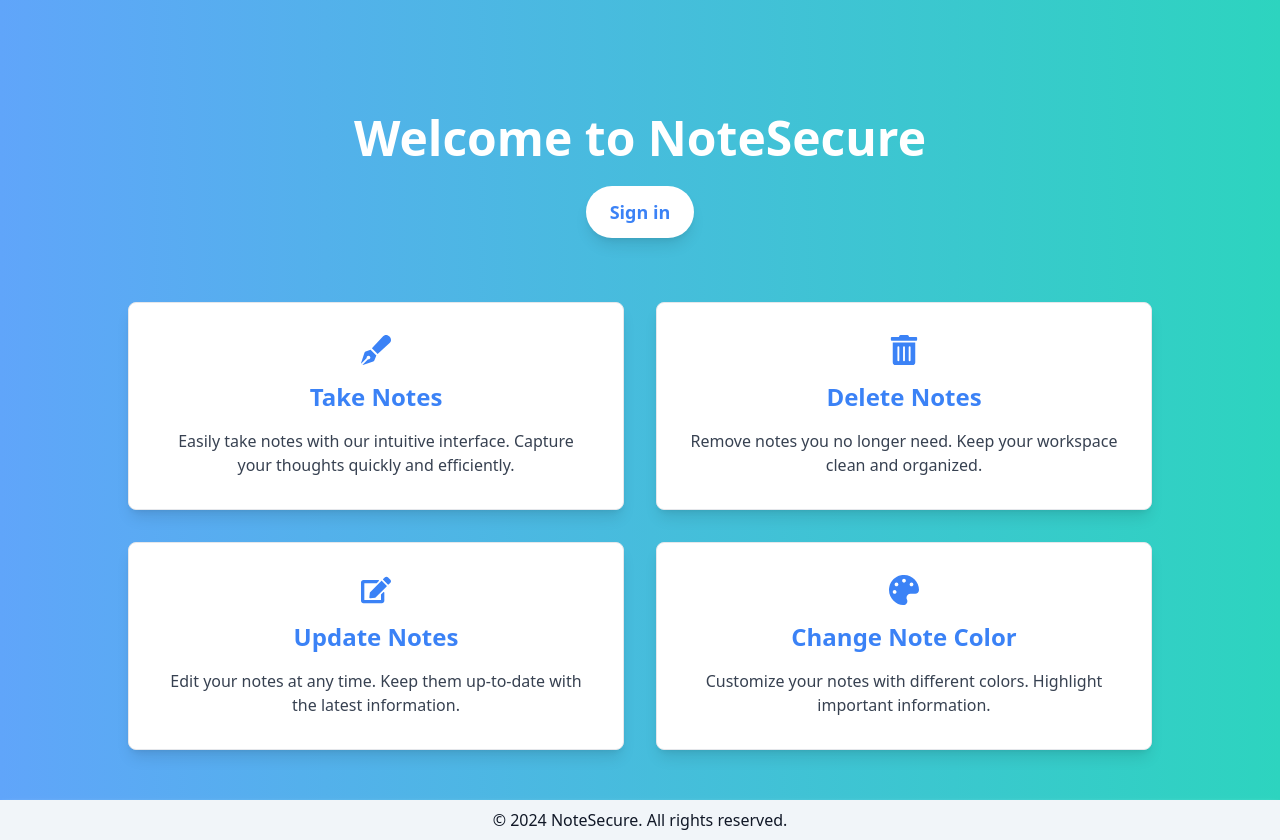
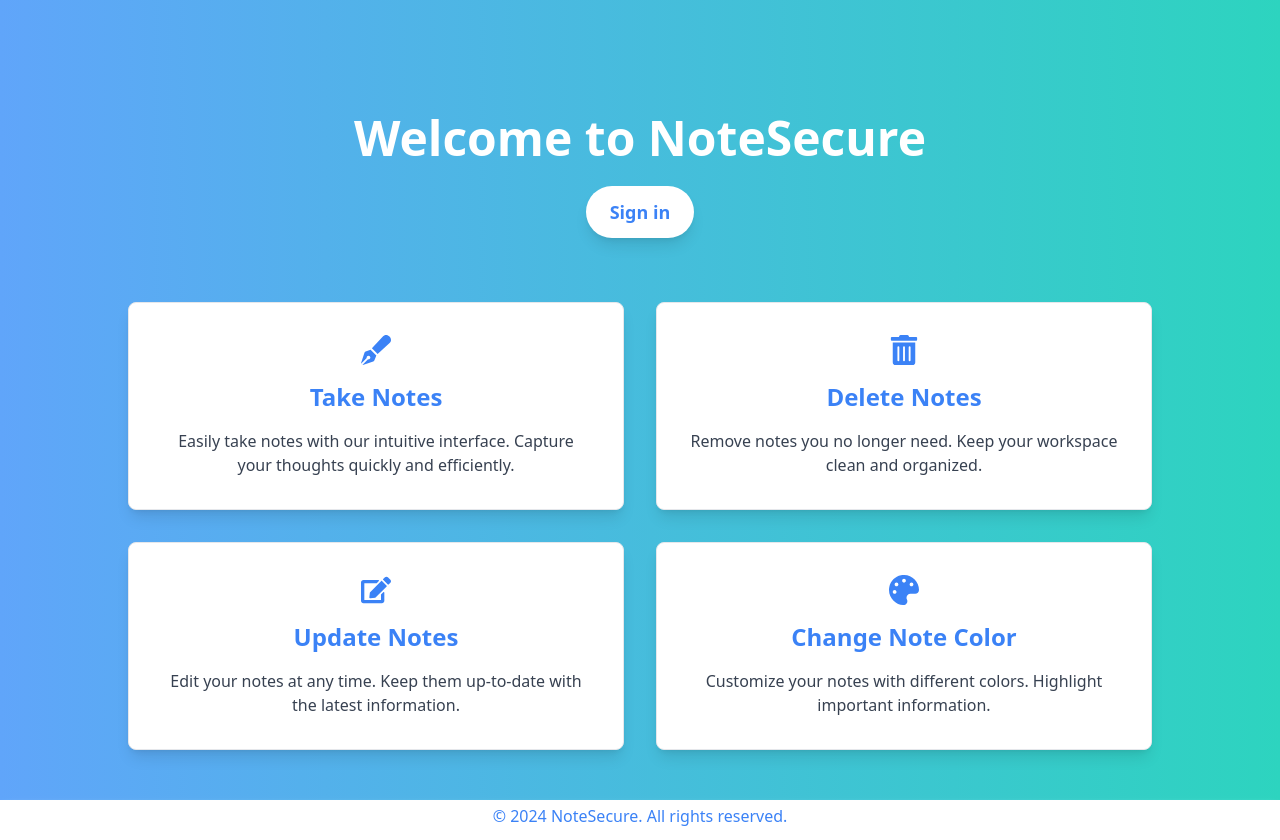
Before and after one commit to Hamza123Hussain/notes_app_node_next, a Next.js app in the folder client/: page / in a window 1280 px wide. Built offline with nearby package versions, Linux system fonts and the light colour scheme; no server answers.

Commit message:
adjusted padding and color scheme of footer

```diff
--- a/client/components/Footer.tsx
+++ b/client/components/Footer.tsx
@@ -4,13 +4,9 @@ import React from 'react'
 
 const Footer: React.FC = () => {
   return (
-    <footer className="flex flex-col md:flex-row justify-between bg-slate-100 shadow-md shadow-indigo-100 p-2">
-      <div className="container mx-auto text-center md:text-left">
-        <div className="flex flex-col md:flex-row justify-center items-center">
-          <p className="text-gray-900">
-            © 2024 NoteSecure. All rights reserved.
-          </p>
-        </div>
+    <footer className="bg-white shadow-md shadow-blue-200 py-1">
+      <div className="container mx-auto text-center">
+        <p className="text-blue-500">© 2024 NoteSecure. All rights reserved.</p>
       </div>
     </footer>
   )
```
